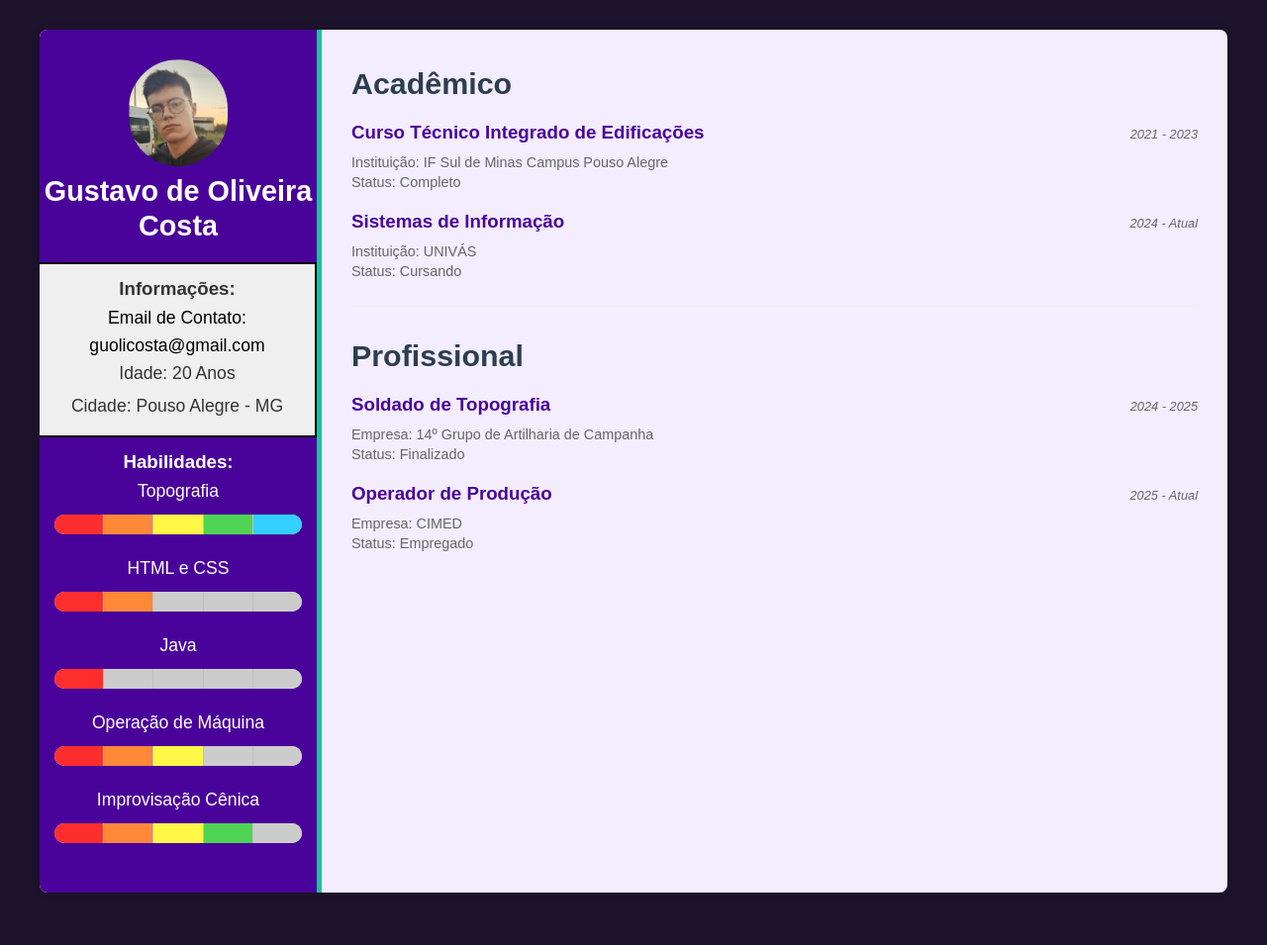
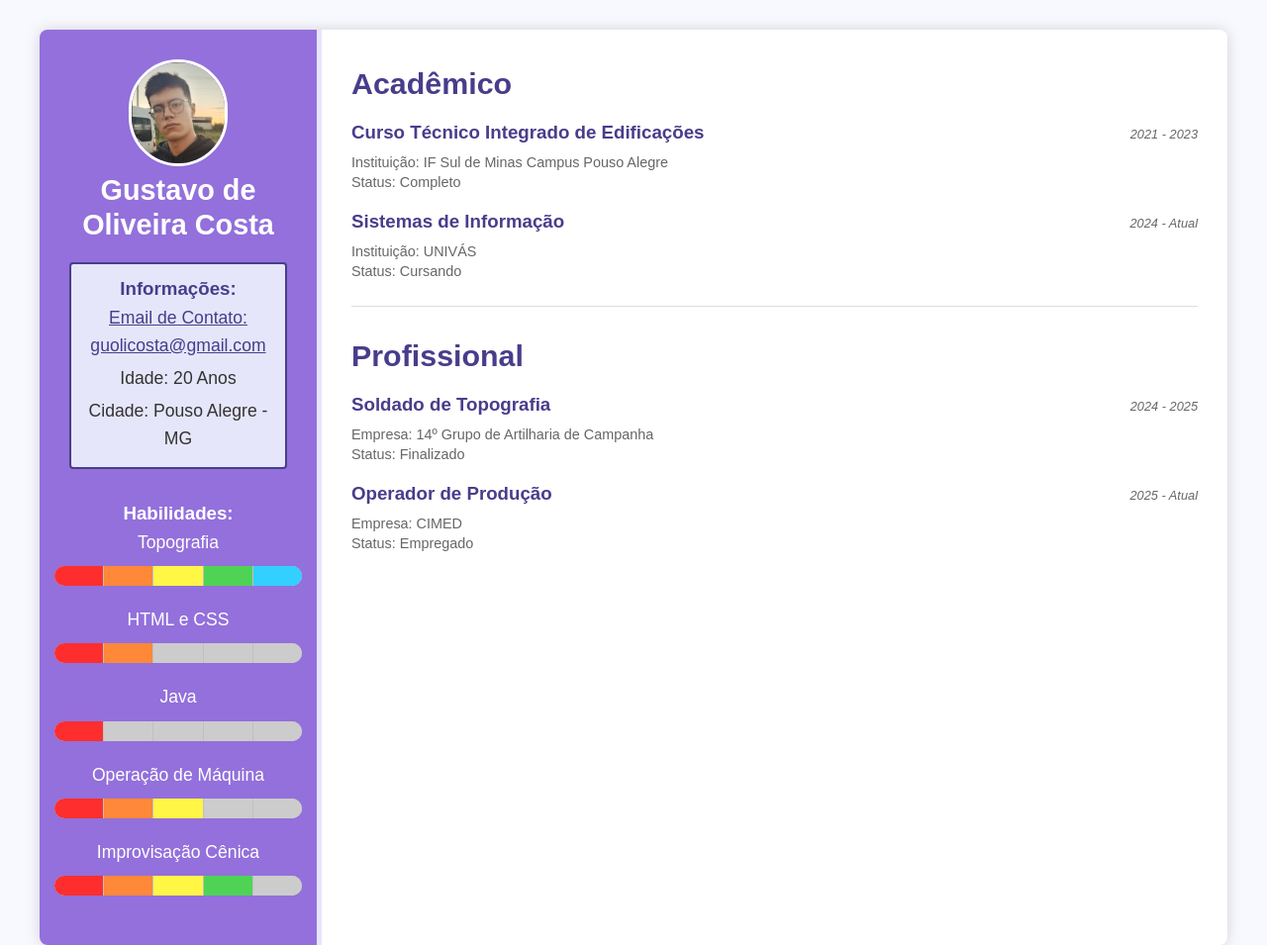
Before and after one commit to EoGusta/CurriculoGustaCosta, a plain HTML site: page index.html in a window 1280 px wide. Shown: the top 955 px of the page at 99% size. Before the commit the page ends 932 px from the top, so only its background shows below. Drawn offline with Linux system fonts and the light colour scheme.

Commit message:
Implement color palette with CSS variables
Added a color palette and updated styles using CSS variables for better maintainability.

```diff
--- a/index.html
+++ b/index.html
@@ -12,27 +12,41 @@
             box-sizing: border-box;
         }
 
+        /* Paleta de Cores Lilás/Roxo Pastel Sugerida */
+        :root {
+            --roxo-principal: #9370DB; /* Roxo Médio Pastel (Main Purple) */
+            --roxo-claro: #E6E6FA;   /* Lavanda (Light Background) */
+            --roxo-mais-claro: #F8F8FF; /* Espírito de Lavanda (Page Background) */
+            --roxo-escuro: #483D8B;   /* Roxo Escuro Suave (Darker Accent) */
+            --cinza-texto: #333;
+            --cinza-detalhe: #666;
+            --verde-detalhe: #7FFFD4; /* Água-marinha suave para o detalhe lateral */
+        }
+
+
         body {
             font-family: Arial, sans-serif;
             line-height: 1.6;
-            background-color: #1d132c;
-            color: #333;
-
+            /* Cor de fundo geral suave */
+            background-color: var(--roxo-mais-claro);
+            color: var(--cinza-texto);
         }
 
         .curriculo{
             display: flex;
             max-width: 1200px;
             margin: 30px auto;
-            background-color: #f3edff;
-            box-shadow: 0 0 10px rgba(0, 0, 0, 0.1);
+            /* Cor de fundo do corpo principal do currículo */
+            background-color: #ffffff;
+            box-shadow: 0 0 15px rgba(0, 0, 0, 0.15);
             border-radius: 8px;
             overflow: hidden;
         }
 
         .barrinha{
             width: 280px;
-            background-color: #4a039a;
+            /* Roxo Principal para a barra lateral */
+            background-color: var(--roxo-principal);
             color: #fff;
             padding: 30px;
             display: flex;
@@ -47,18 +61,26 @@
 
         .barrinha .informacoes {
             margin-top: 20px;
-            background-color: #efefef;
-            width: 280px;
-            color: #333;
-            border-top: 2px solid #000000;
-            border-bottom: 2px solid #000000;
-            border-right: 2px solid #000000;
+            /* Fundo para a caixa de informações em um tom pastel muito claro */
+            background-color: var(--roxo-claro);
+            width: 100%; /* Para preencher a largura da barrinha */
+            color: var(--cinza-texto);
+            /* Borda sutil */
+            border: 2px solid var(--roxo-escuro);
             padding: 10px;
+            border-radius: 4px;
         }
 
         .barrinha h2{
             font-size: 1.8em;
             line-height: 1.2em;
+            /* Cor mais escura para melhor legibilidade no fundo roxo */
+            color: #fff;
+        }
+
+        /* Ajuste de cor do h3 dentro de .informacoes para o texto se destacar no fundo claro */
+        .barrinha .informacoes h3 {
+             color: var(--roxo-escuro);
         }
 
         .barrinha p{
@@ -67,22 +89,25 @@
         }
 
         .barrinha a{
-            color: #000000;
-            text-decoration:none;
+            /* Cor do link no fundo claro da caixa de informações */
+            color: var(--roxo-escuro);
+            text-decoration: underline; /* underline para acessibilidade em links */
             margin-bottom: 5px;
             font-size: 1.1em;
+            display: block;
         }
 
         .historico{
             flex-grow: 1;
             padding: 30px;
-            border-left: 5px solid #11c79c;
+            /* Cor pastel/lilás suave para a borda lateral */
+            border-left: 5px solid var(--roxo-claro);
         }
 
         .secao{
             margin-bottom: 25px;
             padding-bottom: 25px;
-            border-bottom: 1px solid #eee;
+            border-bottom: 1px solid #ddd; /* Linha de separação mais suave */
         }
 
         .secao:last-child {
@@ -90,12 +115,14 @@
         }
 
         .secao h2{
-            color: #2c3e50;
+            /* Cor escura para o título da seção */
+            color: var(--roxo-escuro);
             margin-top: 0px;
             margin-bottom: 10px;
             font-size:1.9em;
         }
 
+        /* Manter as cores de progresso para visualização clara de níveis */
         .barraprogresso {
             display: flex;
             width: 250px;
@@ -119,39 +146,41 @@
         .progresso:last-child {
             border-right: none;
         }
-
+        /* Cores de progresso (mantidas) */
         .progresso.um {
-            background-color: #ff2e2e;
+            background-color: #ff2e2e; /* Vermelho */
         }
 
         .progresso.dois {
-            background-color: #ff8839;
+            background-color: #ff8839; /* Laranja */
         }
 
         .progresso.tres {
-            background-color: #fff645;
+            background-color: #fff645; /* Amarelo */
         }
 
         .progresso.quatro {
-            background-color: #4fd354;
+            background-color: #4fd354; /* Verde */
         }
 
         .progresso.cinco {
-            background-color: #33cfff;
+            background-color: #33cfff; /* Ciano/Azul claro */
         }
+        /* Fim das cores de progresso */
 
         .progresso:hover {
             filter: brightness(1.2);
         }
 
         .historico h3 {
-            color: #4a039a;
+            /* Cor dos títulos de cargo/curso em um roxo mais escuro para destaque */
+            color: var(--roxo-escuro);
             margin-bottom: 0px;
         }
 
         .historico p.detalhes {
             font-size: 0.9em;
-            color: #666;
+            color: var(--cinza-detalhe);
             text-align: left;
             margin-left: 0px;
             margin-top: 0px;
@@ -168,7 +197,7 @@
         .periodo-detalhes {
             font-size: 0.8em;
             font-style: italic;
-            color: #666;
+            color: var(--cinza-detalhe);
         }
 
         .secao > div {
@@ -185,7 +214,7 @@
     <div class="curriculo">
         <aside class="barrinha">
             <div class="perfil">
-                <img src="./fotominha.png" style="border-radius: 500px; width:100px"/>
+                <img src="./fotominha.png" style="border-radius: 500px; width:100px; border: 3px solid #fff;"/>
                 <h2>Gustavo de Oliveira Costa</h2>
                 <div class="informacoes">
                     <h3>Informações:</h3>
@@ -195,7 +224,7 @@
                 </div>
             </div>
             <div class="skills">
-                <h3>Habilidades:</h3>
+                <h3 style="color: #fff; margin-top: 20px;">Habilidades:</h3>
                 <p>Topografia</p>
                 <div class="barraprogresso">
                     <div class="progresso um"></div>
```
